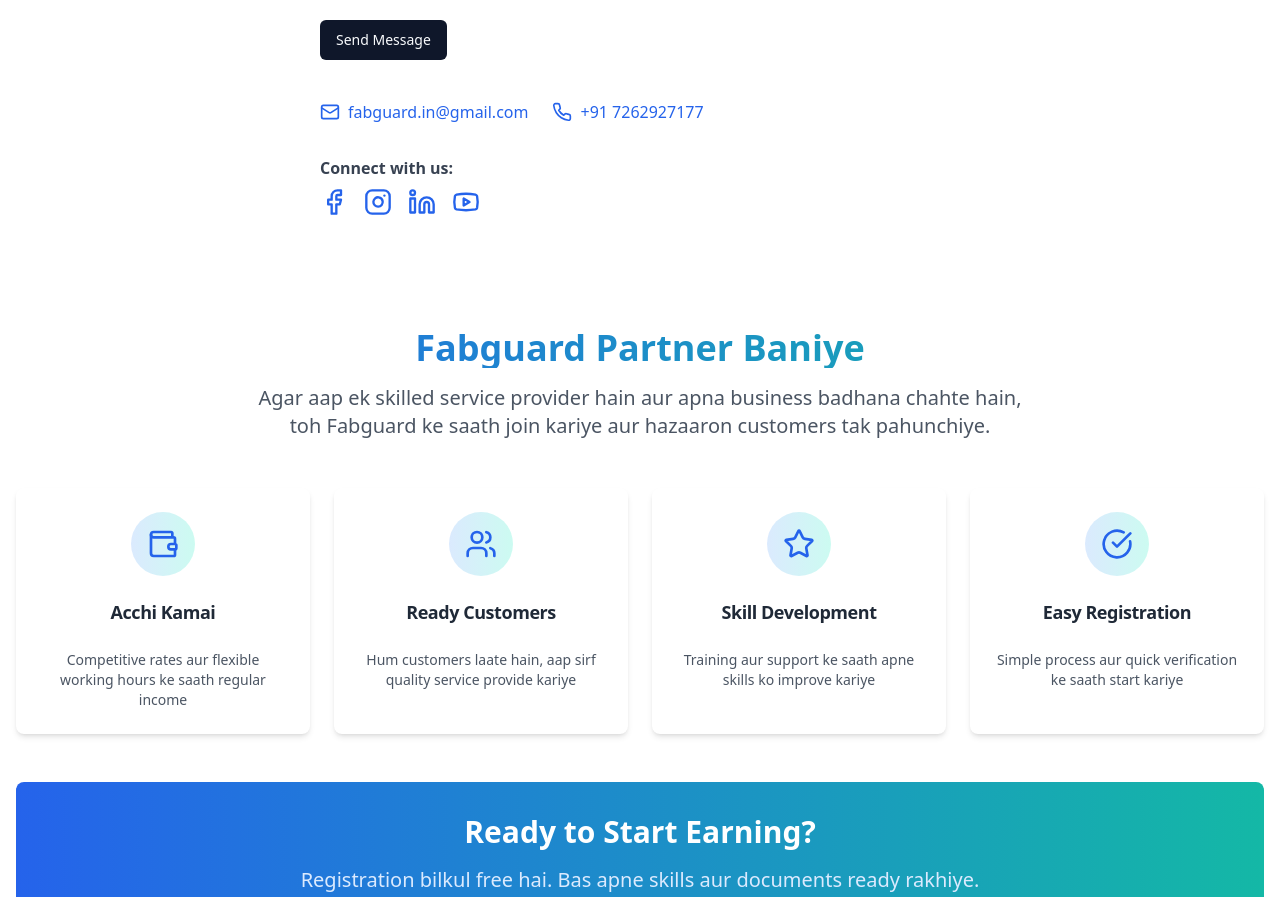
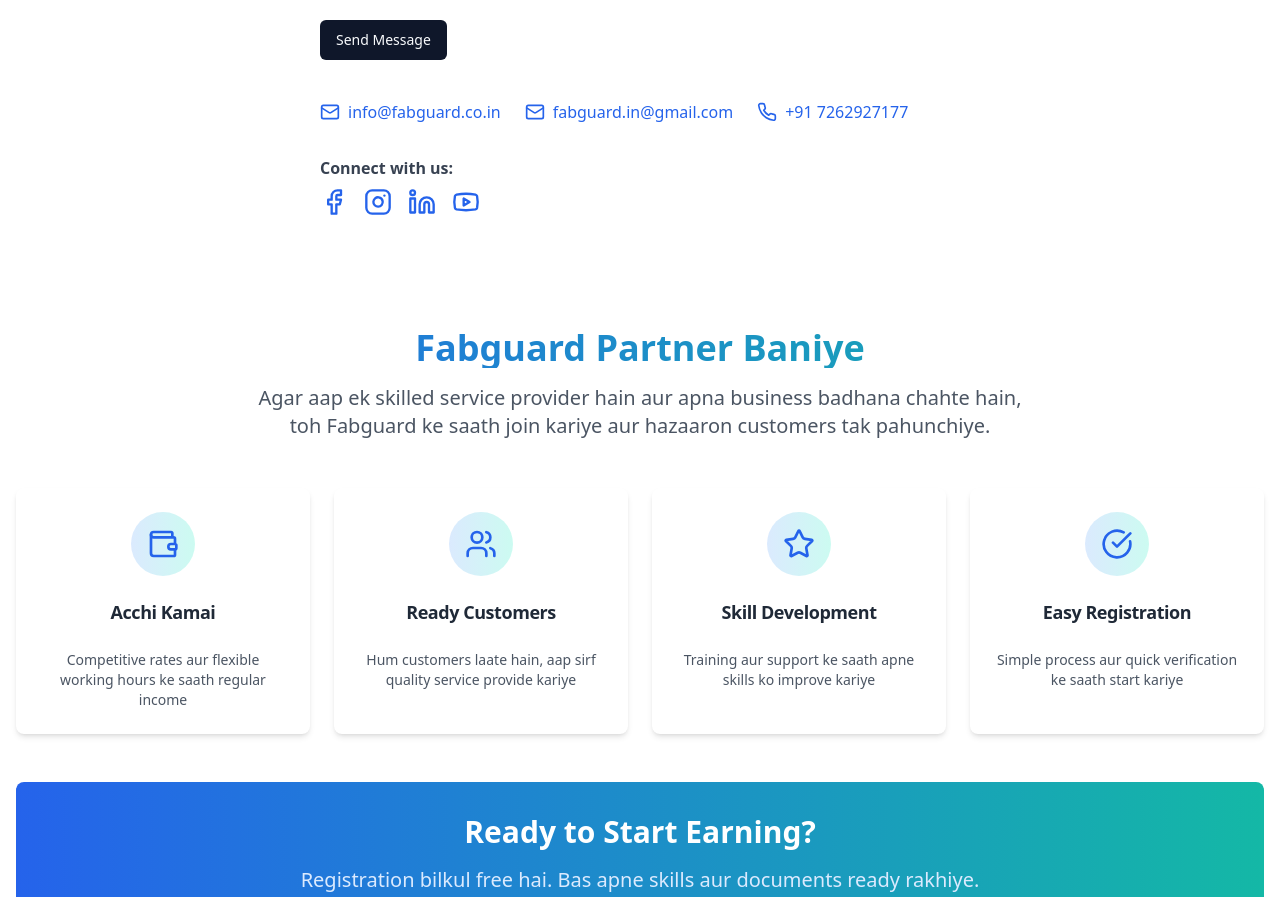
Before and after one commit to Fabguard/fabguard-services, a React (Vite) app: page / in a window 1280 px wide. Shown: the part 3531-4428 px from the top of the page. Built offline with nearby package versions, Linux system fonts and the light colour scheme; no server answers; the database is empty.

Commit message:
Add contact email
Added the email address `info@fabguard.co.in` to the contact section of the website.

```diff
--- a/src/components/ContactForm.tsx
+++ b/src/components/ContactForm.tsx
@@ -111,7 +111,10 @@ const ContactForm = () => {
         </form>
 
         <div className="flex flex-col gap-4 mt-10 text-blue-600">
-          <div className="flex gap-6">
+          <div className="flex flex-col sm:flex-row gap-4 sm:gap-6">
+            <div className="flex items-center gap-2">
+              <Mail className="w-5 h-5" /> info@fabguard.co.in
+            </div>
             <div className="flex items-center gap-2">
               <Mail className="w-5 h-5" /> fabguard.in@gmail.com
             </div>
```
